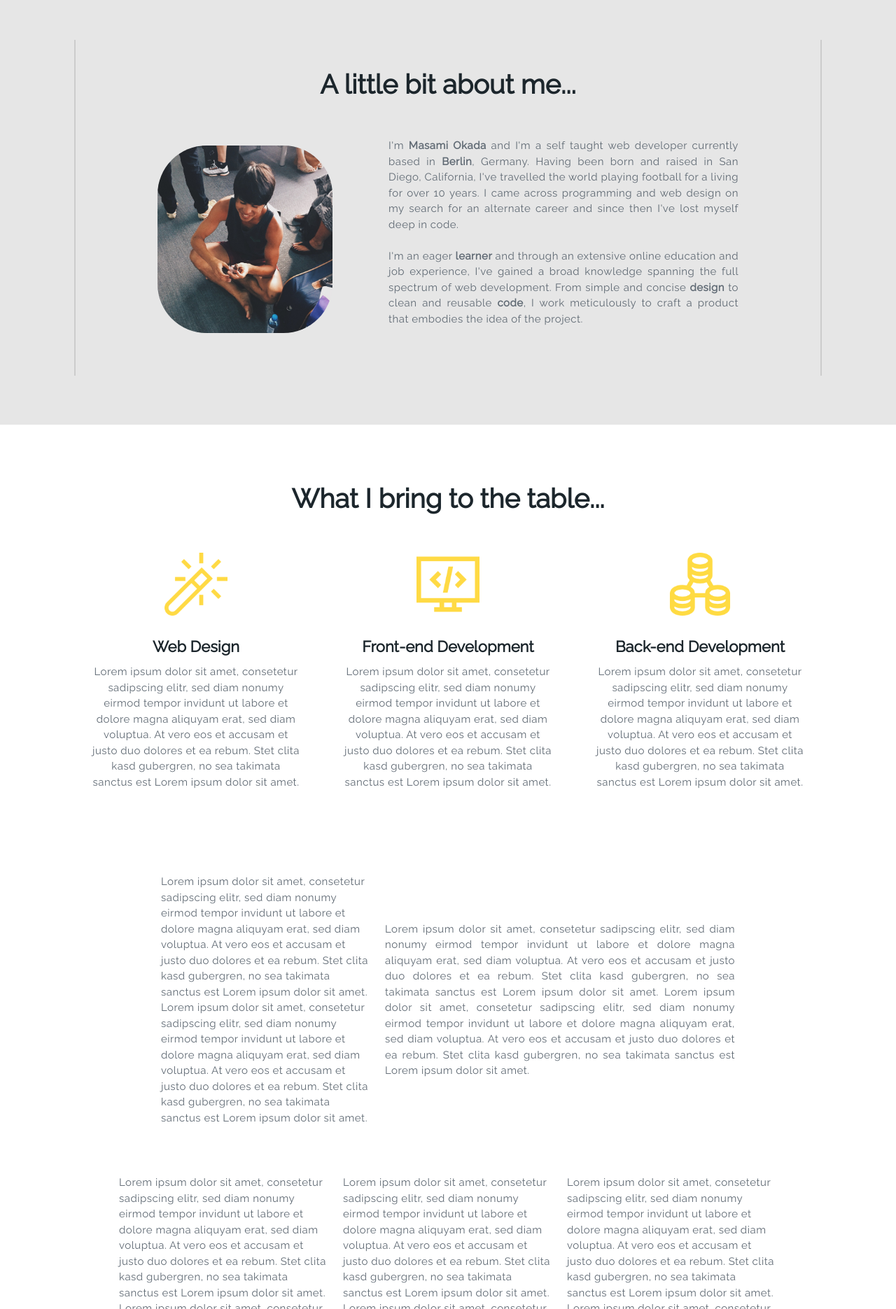
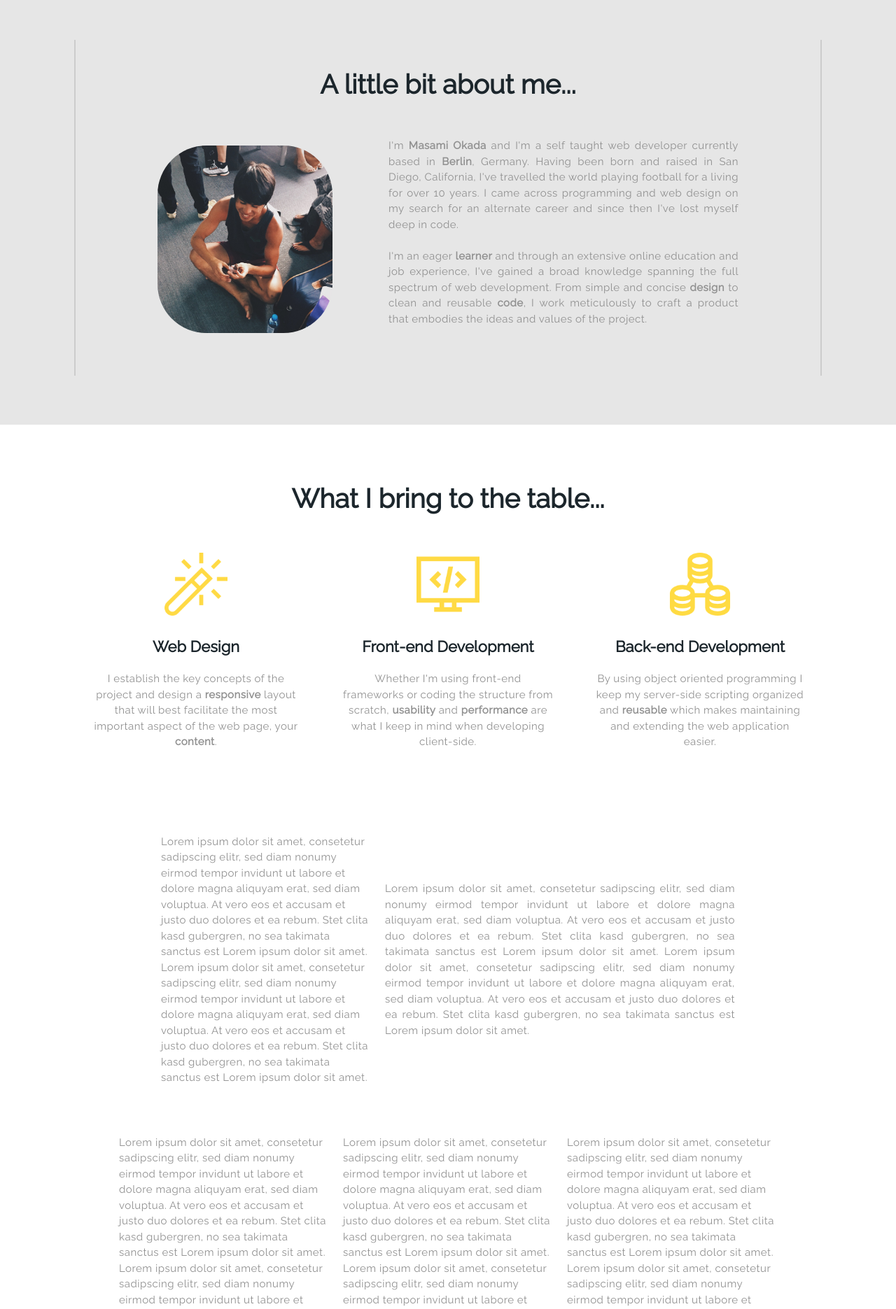
Before and after one commit to mokada42991/Developer-Portfolio, a Jekyll site: the page built from index.html, in a window 1280 px wide, cut to the strip 904-2775 px from the top of the page. Shown: the whole strip at 70% size. Built offline with Jekyll 4.4.1, drawn with Linux system fonts in a browser that asks for light colours; nearby versions of some CDN libraries; Markdown is read by kramdown in place of the engine named in the settings.

Commit message:
Services section text, smooth scrolling

```diff
--- a/_includes/about.html
+++ b/_includes/about.html
@@ -1,4 +1,4 @@
-<section class="about">
+<section class="about" id="about">
     <div class="about-content">
         <h3>A little bit about me...</h3>
         <div class="flex flex-center">
@@ -6,7 +6,7 @@
                 <img class="profile-pic" src="assets/img/profile-pic2.jpg" alt="Profile Pic">
             </div>
             <div class="col-2">
-                <p>I'm <strong>Masami Okada</strong> and I'm a self taught web developer currently based in <strong>Berlin</strong>, Germany. Having been born and raised in San Diego, California, I've travelled the world playing football for a living for over 10 years. I came across programming and web design on my search for an alternate career and since then I've lost myself deep in code.<br><br>I'm an eager <strong>learner</strong> and through an extensive online education and job experience, I've gained a broad knowledge spanning the full spectrum of web development. From simple and concise <strong>design</strong> to clean and reusable <strong>code</strong>, I work meticulously to craft a product that embodies the idea of the project.</p>
+                <p>I'm <strong>Masami Okada</strong> and I'm a self taught web developer currently based in <strong>Berlin</strong>, Germany. Having been born and raised in San Diego, California, I've travelled the world playing football for a living for over 10 years. I came across programming and web design on my search for an alternate career and since then I've lost myself deep in code.<br><br>I'm an eager <strong>learner</strong> and through an extensive online education and job experience, I've gained a broad knowledge spanning the full spectrum of web development. From simple and concise <strong>design</strong> to clean and reusable <strong>code</strong>, I work meticulously to craft a product that embodies the ideas and values of the project.</p>
             </div>
         </div>
     </div>
--- a/_includes/services.html
+++ b/_includes/services.html
@@ -4,17 +4,17 @@
         <div class="col-1">
             <img class="service-icon" src="assets/img/design.png" alt="Web-Design">
             <h4>Web Design</h4>
-            <p>Lorem ipsum dolor sit amet, consetetur sadipscing elitr, sed diam nonumy eirmod tempor invidunt ut labore et dolore magna aliquyam erat, sed diam voluptua. At vero eos et accusam et justo duo dolores et ea rebum. Stet clita kasd gubergren, no sea takimata sanctus est Lorem ipsum dolor sit amet.</p>
+            <p>I establish the key concepts of the project and design a <strong>responsive</strong> layout that will best facilitate the most important aspect of the web page, your <strong>content</strong>.</p>
         </div>
         <div class="col-1">
             <img class="service-icon" src="assets/img/front-end.png" alt="Front-end">
             <h4>Front-end Development</h4>
-            <p>Lorem ipsum dolor sit amet, consetetur sadipscing elitr, sed diam nonumy eirmod tempor invidunt ut labore et dolore magna aliquyam erat, sed diam voluptua. At vero eos et accusam et justo duo dolores et ea rebum. Stet clita kasd gubergren, no sea takimata sanctus est Lorem ipsum dolor sit amet.</p>
+            <p>Whether I'm using front-end frameworks or coding the structure from scratch, <strong>usability</strong> and <strong>performance</strong> are what I keep in mind when developing client-side.</p>
         </div>
         <div class="col-1">
             <img class="service-icon" src="assets/img/back-end.png" alt="Back-end">
             <h4>Back-end Development</h4>
-            <p>Lorem ipsum dolor sit amet, consetetur sadipscing elitr, sed diam nonumy eirmod tempor invidunt ut labore et dolore magna aliquyam erat, sed diam voluptua. At vero eos et accusam et justo duo dolores et ea rebum. Stet clita kasd gubergren, no sea takimata sanctus est Lorem ipsum dolor sit amet.</p>
+            <p>By using object oriented programming I keep my server-side scripting organized and <strong>reusable</strong> which makes maintaining and extending the web application easier.</p>
         </div>
     </div>
 </section>
--- a/_layouts/default.html
+++ b/_layouts/default.html
@@ -6,6 +6,8 @@
         <title>Masami Okada </> Web Developer</title>
         <meta name="viewport" content="width=device-width">
         <link rel="stylesheet" href="assets/css/main.css">
+        <script src="https://ajax.googleapis.com/ajax/libs/jquery/3.2.0/jquery.min.js"></script>
+        <script src="assets/js/functions.js"></script>
     </head>
     <body>
         {{ content }}
--- a/assets/css/1-base/_base.sass
+++ b/assets/css/1-base/_base.sass
@@ -40,7 +40,7 @@ h1, h2, h3, h4, h5, h6
 
 p
   margin: 0 0 20px 0
-  color: rgb(96, 106, 116)
+  color: hsl(0, 0%, 57%)
   font-size: 15px
   line-height: 1.5
   letter-spacing: 0.5px
--- a/assets/css/main.css
+++ b/assets/css/main.css
@@ -443,7 +443,7 @@ h1, h2, h3, h4, h5, h6 {
 
 p {
   margin: 0 0 20px 0;
-  color: #606a74;
+  color: #919191;
   font-size: 15px;
   line-height: 1.5;
   letter-spacing: 0.5px; }
@@ -708,12 +708,14 @@ section.about {
 
 section.services {
   margin-top: 80px; }
+  section.services h3 {
+    margin: auto 10px; }
   section.services .flex {
     min-width: 80%; }
   section.services .service-icon {
     width: 90px; }
   section.services h4 {
-    margin-bottom: 10px; }
+    margin-bottom: 20px; }
   section.services .col-1 {
     -webkit-box-orient: vertical;
     -webkit-box-direction: normal;
@@ -723,6 +725,8 @@ section.services {
     text-align: center;
     margin: 0 30px; }
   @media (max-width: 767px) {
+    section.services .service-icon {
+      width: 70px; }
     section.services .col-1 {
       margin: 0 20px; } }
   @media (max-width: 640px) {
--- /dev/null
+++ b/assets/js/functions.js
@@ -0,0 +1,9 @@
+$(document).ready(function() {
+    //console.log("masami okada is here");
+
+    $(".learnMore").on("click", function() {
+        $("html, body").animate({
+            scrollTop: $("#about").offset().top
+        }, 1500);
+    });
+});
```
Also changed, not shown: assets/css/3-sections/services.sass (+5 -6 lines).
